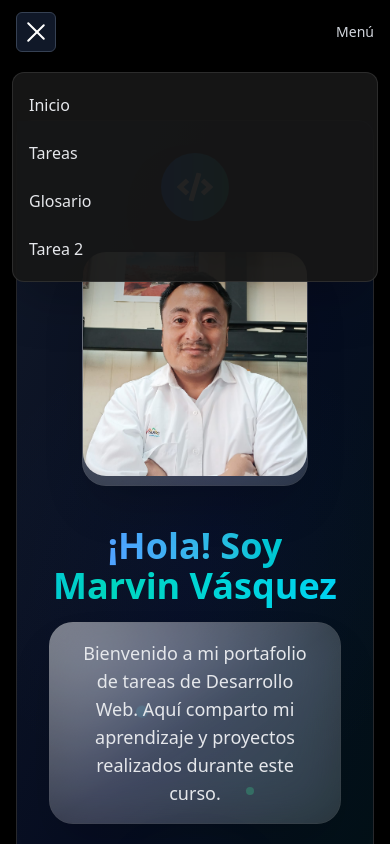
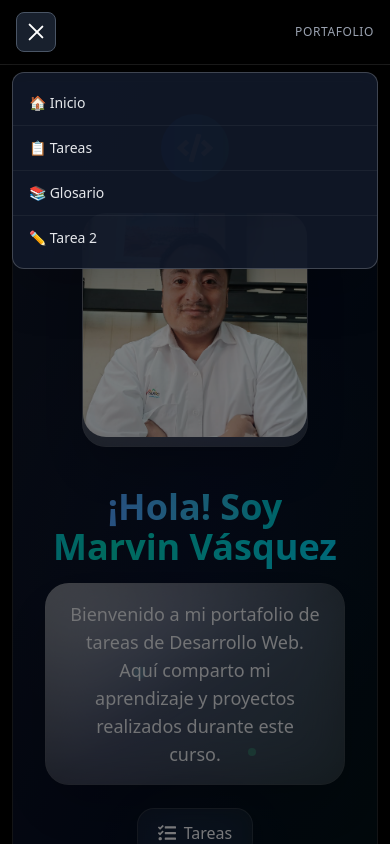
Before and after one commit to Alexmavl/Portafolio-Tareas, a React (Vite) app: page / in a window 390 px wide. Both pictures are taken after a click on the button "Abrir menú". Shown: the top 844 px of the page. Built offline with nearby package versions, Linux system fonts and the light colour scheme.

Commit message:
actualizaciones

```diff
--- a/src/layout/Layout.tsx
+++ b/src/layout/Layout.tsx
@@ -1,122 +1,168 @@
-import  { useState } from "react";
+import { useState, useEffect } from "react";
 import { Link, Outlet } from "react-router-dom";
 import Sidebar from "./Sidebar";
 import "../index.css";
 
 const Layout = () => {
-  const [isSidebarOpen, setIsSidebarOpen] = useState(false); // Escritorio
-  const [isMobileMenuOpen, setIsMobileMenuOpen] = useState(false); // Móvil
+  const [isSidebarOpen, setIsSidebarOpen] = useState(false);
+  const [isMobileMenuOpen, setIsMobileMenuOpen] = useState(false);
 
   const toggleSidebar = () => setIsSidebarOpen((v) => !v);
   const toggleMobileMenu = () => setIsMobileMenuOpen((v) => !v);
+
+  // Cerrar menú móvil al redimensionar a desktop
+  useEffect(() => {
+    const handleResize = () => {
+      if (window.innerWidth >= 768) {
+        setIsMobileMenuOpen(false);
+      }
+    };
+
+    window.addEventListener('resize', handleResize);
+    return () => window.removeEventListener('resize', handleResize);
+  }, []);
+
+  // Cerrar menú móvil con Escape
+  useEffect(() => {
+    const handleEscape = (e: KeyboardEvent) => {
+      if (e.key === 'Escape' && isMobileMenuOpen) {
+        setIsMobileMenuOpen(false);
+      }
+    };
+
+    document.addEventListener('keydown', handleEscape);
+    return () => document.removeEventListener('keydown', handleEscape);
+  }, [isMobileMenuOpen]);
 
   // Margen lateral sincronizado con el sidebar SOLO en md+
   const desktopMargin = isSidebarOpen ? "md:ml-64" : "md:ml-20";
 
   return (
     <div className="min-h-dvh bg-black text-white">
+      {/* Overlay para cerrar menú móvil */}
+      {isMobileMenuOpen && (
+        <div
+          className="fixed inset-0 bg-black/50 z-30 md:hidden"
+          onClick={() => setIsMobileMenuOpen(false)}
+          aria-hidden="true"
+        />
+      )}
+
       {/* Sidebar: hidden en móvil, fixed en md+ */}
       <Sidebar isSidebarOpen={isSidebarOpen} toggleSidebar={toggleSidebar} />
 
-      {/* Wrapper del contenido (header/main/footer) con margen lateral en md+ */}
+      {/* Wrapper del contenido con transición suave */}
       <div
-        className={`flex min-h-dvh flex-col transition-[margin] duration-300 ease-in-out ${desktopMargin}`}
+        className={`flex min-h-dvh flex-col transition-all duration-300 ease-in-out ${desktopMargin}`}
       >
-        {/* Header SOLO móvil */}
-        <header className="md:hidden sticky top-0 z-50 bg-black/90 backdrop-blur supports-[backdrop-filter]:bg-black/60">
+        {/* Header SOLO móvil - mejorado */}
+        <header className="md:hidden sticky top-0 z-40 bg-black/90 backdrop-blur-sm supports-[backdrop-filter]:bg-black/70 border-b border-white/10">
           <div className="flex items-center justify-between px-4 py-3">
             <button
               onClick={toggleMobileMenu}
-              className="inline-flex items-center justify-center w-10 h-10 rounded-md bg-gray-900 border border-gray-700 shadow-lg"
-              aria-label="Abrir menú"
+              className="inline-flex items-center justify-center w-10 h-10 rounded-lg bg-gray-800/80 hover:bg-gray-700/80 border border-gray-600 shadow-lg transition-colors duration-200"
+              aria-label={isMobileMenuOpen ? "Cerrar menú" : "Abrir menú"}
               aria-expanded={isMobileMenuOpen}
             >
-              <div className="w-6 h-5 flex flex-col justify-between">
+              <div className="w-5 h-4 flex flex-col justify-between">
                 <span
-                  className={`block h-0.5 w-full bg-white rounded-sm transition-transform duration-300 ${
-                    isMobileMenuOpen ? "rotate-45 translate-y-2" : ""
+                  className={`block h-0.5 w-full bg-white rounded-sm transition-all duration-300 ${
+                    isMobileMenuOpen ? "rotate-45 translate-y-1.5" : ""
                   }`}
                 />
                 <span
-                  className={`block h-0.5 w-full bg-white rounded-sm transition-opacity duration-300 ${
-                    isMobileMenuOpen ? "opacity-0" : ""
+                  className={`block h-0.5 w-full bg-white rounded-sm transition-all duration-300 ${
+                    isMobileMenuOpen ? "opacity-0 scale-0" : "opacity-100 scale-100"
                   }`}
                 />
                 <span
-                  className={`block h-0.5 w-full bg-white rounded-sm transition-transform duration-300 ${
-                    isMobileMenuOpen ? "-rotate-45 -translate-y-2" : ""
+                  className={`block h-0.5 w-full bg-white rounded-sm transition-all duration-300 ${
+                    isMobileMenuOpen ? "-rotate-45 -translate-y-1.5" : ""
                   }`}
                 />
               </div>
             </button>
 
-            <span className="text-sm text-gray-300">Menú</span>
+            <div className="flex items-center space-x-2">
+              <span className="text-xs text-gray-400 uppercase tracking-wider">Portafolio</span>
+            </div>
           </div>
 
-          {/* Dropdown móvil flotante */}
-          {isMobileMenuOpen && (
-            <div className="absolute left-0 right-0 top-full z-40 mx-3 mt-2 rounded-xl border border-white/10 bg-neutral-900/95 shadow-2xl">
-              <nav className="py-2">
+          {/* Dropdown móvil mejorado */}
+          <div
+            className={`absolute left-0 right-0 top-full z-50 mx-3 mt-2 transition-all duration-300 ease-out ${
+              isMobileMenuOpen
+                ? "opacity-100 translate-y-0 visible"
+                : "opacity-0 -translate-y-2 invisible"
+            }`}
+          >
+            <nav className="rounded-xl border border-white/20 bg-gray-900/95 backdrop-blur-sm shadow-2xl overflow-hidden">
+              <div className="py-2">
                 <Link
                   to="/"
                   onClick={() => setIsMobileMenuOpen(false)}
-                  className="block px-4 py-3 text-gray-200 hover:bg-white/10"
+                  className="flex items-center px-4 py-3 text-gray-200 hover:bg-white/10 hover:text-white transition-all duration-200 border-b border-white/5 last:border-b-0"
                 >
-                  Inicio
+                  <span className="text-sm font-medium">🏠 Inicio</span>
                 </Link>
                 <Link
                   to="/tareas"
                   onClick={() => setIsMobileMenuOpen(false)}
-                  className="block px-4 py-3 text-gray-200 hover:bg-white/10"
+                  className="flex items-center px-4 py-3 text-gray-200 hover:bg-white/10 hover:text-white transition-all duration-200 border-b border-white/5 last:border-b-0"
                 >
-                  Tareas
+                  <span className="text-sm font-medium">📋 Tareas</span>
                 </Link>
                 <Link
                   to="/glosario"
                   onClick={() => setIsMobileMenuOpen(false)}
-                  className="block px-4 py-3 text-gray-200 hover:bg-white/10"
+                  className="flex items-center px-4 py-3 text-gray-200 hover:bg-white/10 hover:text-white transition-all duration-200 border-b border-white/5 last:border-b-0"
                 >
-                  Glosario
+                  <span className="text-sm font-medium">📚 Glosario</span>
                 </Link>
                 <Link
                   to="/tarea2"
                   onClick={() => setIsMobileMenuOpen(false)}
-                  className="block px-4 py-3 text-gray-200 hover:bg-white/10"
+                  className="flex items-center px-4 py-3 text-gray-200 hover:bg-white/10 hover:text-white transition-all duration-200 border-b border-white/5 last:border-b-0"
                 >
-                  Tarea 2
+                  <span className="text-sm font-medium">✏️ Tarea 2</span>
                 </Link>
+              </div>
             </nav>
           </div>
-          )}
         </header>
 
-        {/* CONTENIDO */}
-        <main className="flex-1 pt-14 md:pt-0">
-          <div className="w-full mx-auto px-4 sm:px-6 md:px-8 lg:px-10 xl:px-14 2xl:px-20 md:max-w-none">
-            <Outlet /> {/* ✅ Aquí se renderizan todas las páginas */}
+        {/* CONTENIDO - ajuste natural */}
+        <main>
+          <div className="w-full mx-auto px-3 py-4 sm:px-4 sm:py-6 md:px-6 md:py-8 lg:px-8 xl:px-12 2xl:px-16">
+            <Outlet />
           </div>
         </main>
 
-        {/* FOOTER */}
-        <footer className="bg-gray-800 text-gray-400 text-sm py-4 text-center border-t border-gray-700">
-          <p>
+        {/* FOOTER mejorado */}
+        <footer className="bg-gray-900/80 backdrop-blur-sm text-gray-400 text-xs sm:text-sm py-4 md:py-6 text-center border-t border-gray-700/50">
+          <div className="max-w-4xl mx-auto px-4">
+            <p className="mb-2">
               © {new Date().getFullYear()} Portafolio de Tareas — Desarrollado por{" "}
-            <span className="text-blue-400">Marvin Vásquez</span>
+              <span className="text-blue-400 font-medium">Marvin Vásquez</span>
             </p>
-          <p className="mt-1">
+            <div className="flex items-center justify-center space-x-1 text-xs">
               <a
                 href="https://github.com/Alexmavl"
                 target="_blank"
                 rel="noopener noreferrer"
-              className="hover:text-blue-300 transition"
+                className="hover:text-blue-300 transition-colors duration-200 px-2 py-1 rounded"
               >
                 GitHub
-            </a>{" "}
-            |{" "}
-            <a href="#" className="hover:text-blue-300 transition">
+              </a>
+              <span className="text-gray-600">•</span>
+              <a
+                href="#"
+                className="hover:text-blue-300 transition-colors duration-200 px-2 py-1 rounded"
+              >
                 Contacto
               </a>
-          </p>
+            </div>
+          </div>
         </footer>
       </div>
     </div>
```
Lines whose indentation alone changed are shown as unchanged.
